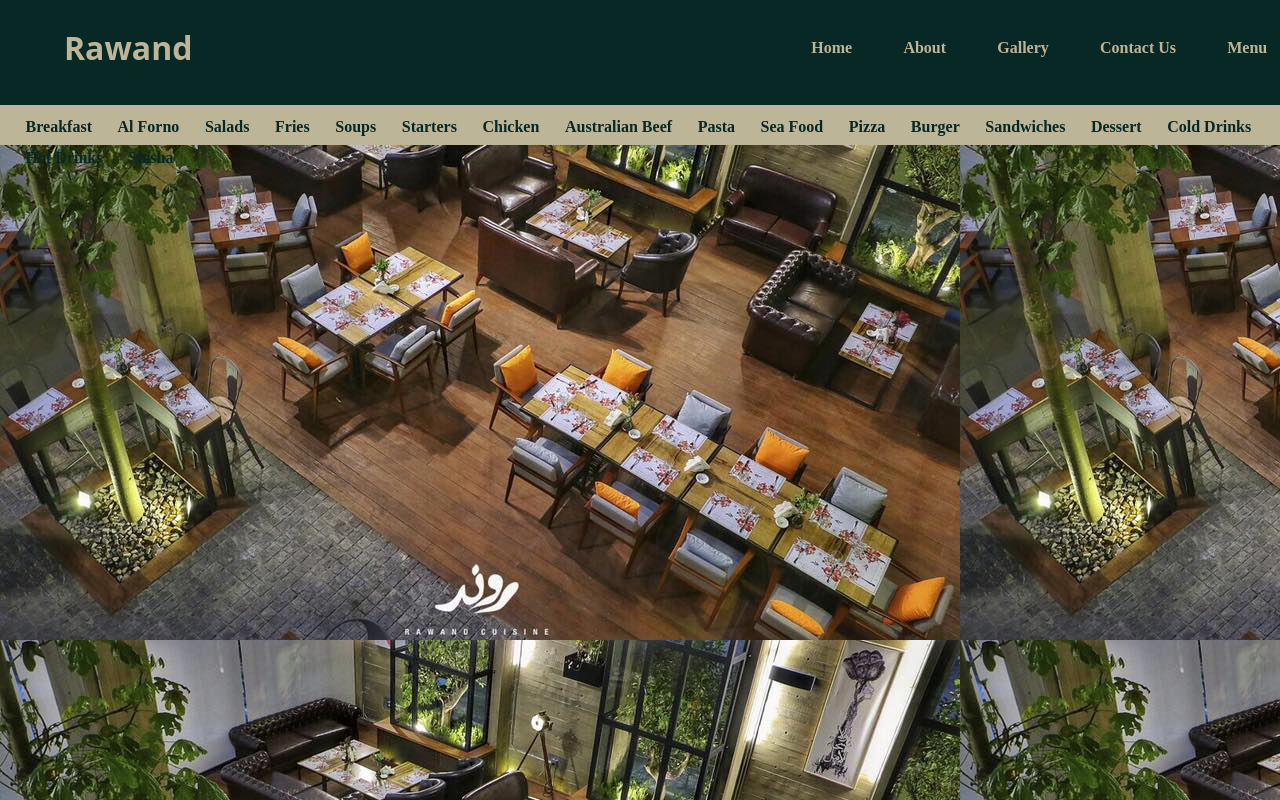
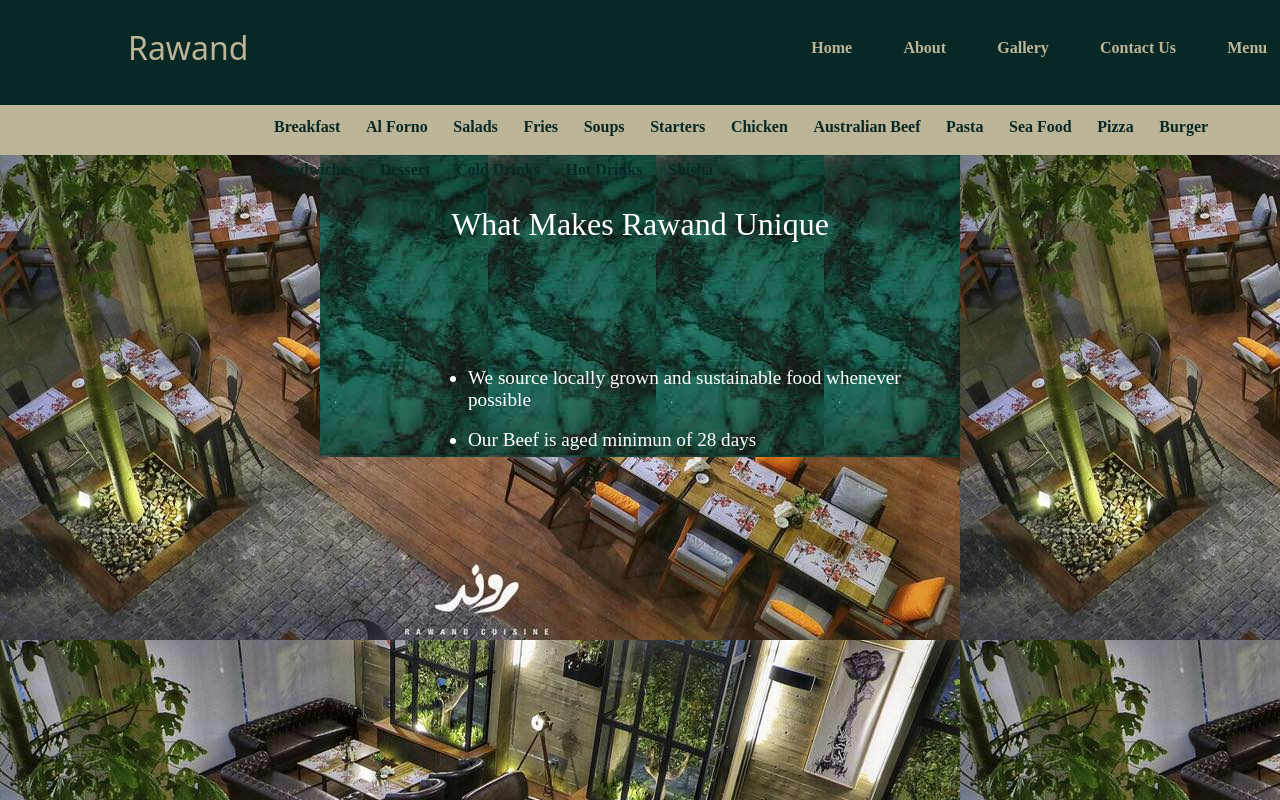
Before and after one commit to Mahmoud-Bakir/Favorite_Menu, a plain HTML site: page index.html in a window 1280 px wide. Drawn offline with Linux system fonts and the light colour scheme.

Commit message:
Info section created

```diff
--- a/index.html
+++ b/index.html
@@ -8,7 +8,7 @@
 </head>
 <body>
     <div id="header">
-        <h1 id="Title">
+        <h1 id="Title1">
             Rawand
         </h1>
         <h2 id="elements" >Menu</h2>
@@ -37,7 +37,12 @@
         <h3>Hot Drinks</h3>
         <h3>Shisha</h3>
     </div>
-    <div>
+    <div id="first">
+       <h1 id="Title2">What Makes Rawand Unique</h1>
+       <ul>
+        <li>We source locally grown and sustainable food whenever possible</li>
+        <li>Our Beef is aged minimun of 28 days</li>
+       </ul>
 
     </div>
 
--- a/stylesheet.css
+++ b/stylesheet.css
@@ -4,8 +4,11 @@ body{
     background-image: url("rawand.jpg");
 }
 h1{
-    padding: 0%;
+    padding-top: 8%;
+    padding-bottom: 15%;
     margin: 0%;
+    font-weight: lighter;
+
 }
 h3{
     padding-top: 1%;
@@ -15,6 +18,7 @@ h3{
     font-size: medium;
     font-family: 'Times New Roman', Times, serif;
     color: #082825;
+    padding-bottom: 1%;
 }
 #header{
 background-color: #082825;
@@ -22,12 +26,22 @@ height: 105px;
 width: 100%;
 color: #bdb598;
 }
-#Title{
-    padding-left: 5%;
+#Title1{
+    padding-left: 10%;
     padding-top: 2%;
     font-family:system-ui, -apple-system, BlinkMacSystemFont, 'Segoe UI', Roboto, Oxygen, Ubuntu, Cantarell, 'Open Sans', 'Helvetica Neue', sans-serif;
     float: left;
 
+}
+
+#Title2{
+    text-align: center;
+}
+li{
+    padding-top: 2%;
+    padding-bottom: 1%;
+    font-size: larger;
+    margin-left: 18%;
 }
 #elements{
     font-family: 'Times New Roman', Times, serif;
@@ -40,5 +54,15 @@ color: #bdb598;
 #sub{
     background-color: #bdb598;
     width: 100%;
-    height: 40px;
+    height: 50px;
 }
+#first{
+    background-image: url("granite.jpg");
+    width: 50%;
+    height: fit-content;
+    margin-left: 25%;
+    color: white;
+    font-family:serif;
+    font-weight:lighter;
+
+}
```
Also changed, not shown: granite.jpg (added).
